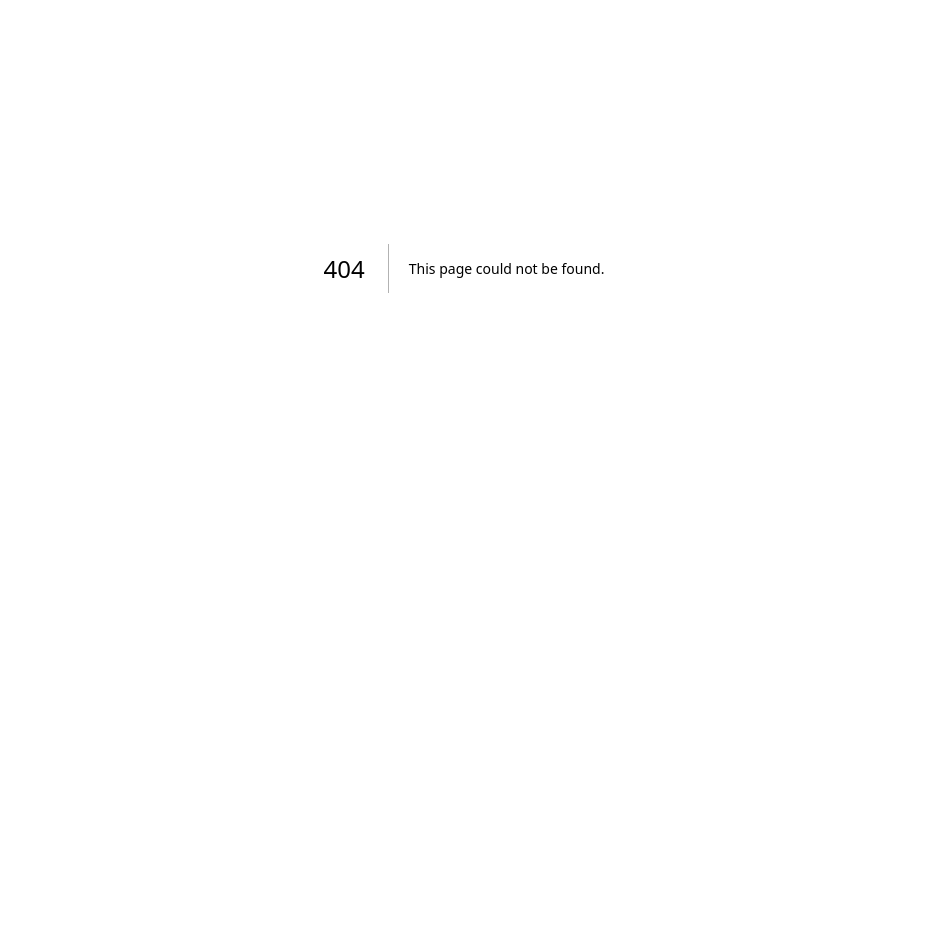
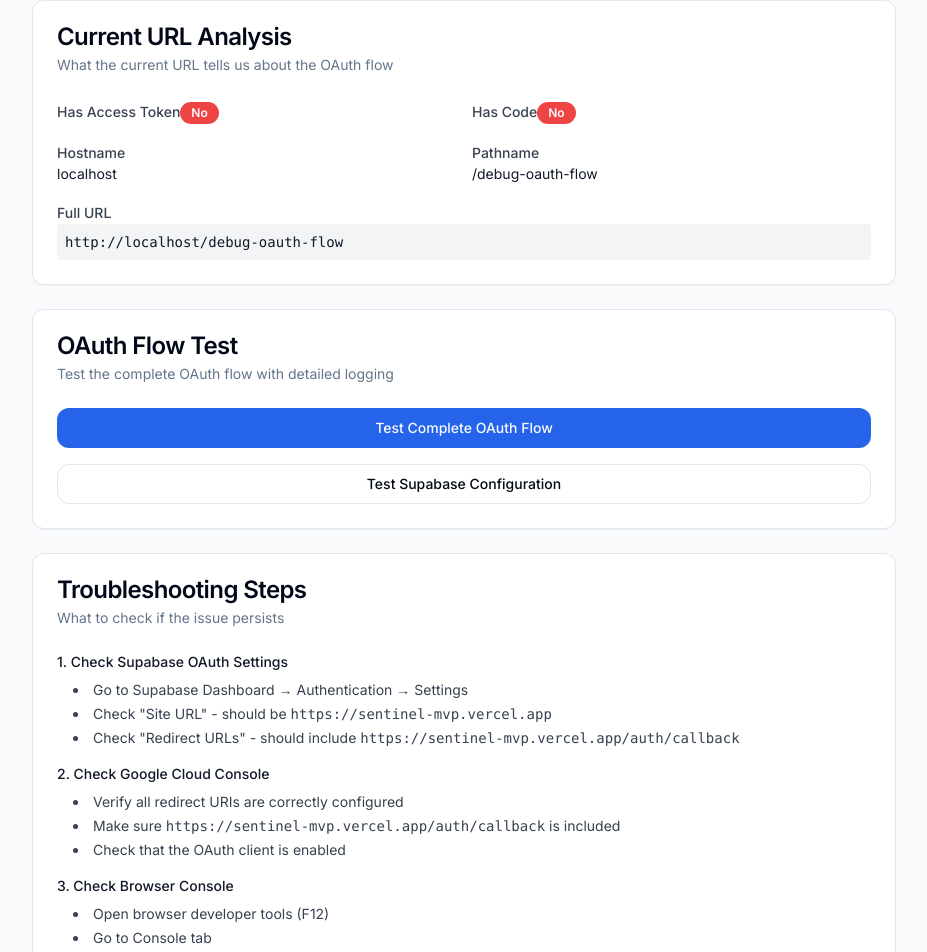
Before and after one commit to shreyjain11/sentinel-mvp, a Next.js app: page /debug-oauth-flow in a window 1280 px wide. Before the commit this address had no page. Shown: the part 132-1084 px from the top of the page, without its empty margins (176-1103 px from the left). Before the commit the page ends 800 px from the top, so only its background shows below. Built offline with nearby package versions, Linux system fonts and the light colour scheme.

Commit message:
Add OAuth flow debug page

```diff
--- /dev/null
+++ b/src/app/debug-oauth-flow/page.tsx
@@ -0,0 +1,204 @@
+'use client'
+
+import { useState, useEffect } from 'react'
+import { Card, CardContent, CardDescription, CardHeader, CardTitle } from '@/components/ui/card'
+import { Button } from '@/components/ui/button'
+import { Badge } from '@/components/ui/badge'
+
+export default function DebugOAuthFlowPage() {
+  const [debugInfo, setDebugInfo] = useState<any>(null)
+  const [isLoading, setIsLoading] = useState(false)
+
+  useEffect(() => {
+    // Check if we're on a callback page
+    const url = window.location.href
+    const hasAccessToken = url.includes('#access_token=')
+    const hasCode = url.includes('?code=')
+
+    setDebugInfo({
+      currentUrl: url,
+      hasAccessToken,
+      hasCode,
+      hostname: window.location.hostname,
+      pathname: window.location.pathname,
+      search: window.location.search,
+      hash: window.location.hash,
+      timestamp: new Date().toISOString()
+    })
+  }, [])
+
+  const testOAuthFlow = async () => {
+    setIsLoading(true)
+    try {
+      const { supabase } = await import('@/lib/supabase')
+
+      // Test the OAuth flow with detailed logging
+      console.log('Starting OAuth flow test...')
+
+      const { data, error } = await supabase.auth.signInWithOAuth({
+        provider: 'google',
+        options: {
+          redirectTo: 'https://sentinel-mvp.vercel.app/auth/callback',
+          queryParams: {
+            access_type: 'offline',
+            prompt: 'consent',
+          },
+        },
+      })
+
+      if (error) {
+        console.error('OAuth error:', error)
+        alert(`OAuth Error: ${error.message}`)
+      } else {
+        console.log('OAuth initiated:', data)
+        alert('OAuth initiated successfully! Check the console for details.')
+      }
+    } catch (error) {
+      console.error('Test error:', error)
+      alert(`Test Error: ${error}`)
+    } finally {
+      setIsLoading(false)
+    }
+  }
+
+  const checkSupabaseConfig = async () => {
+    try {
+      const { supabase } = await import('@/lib/supabase')
+
+      // Check if we can connect to Supabase
+      const { data, error } = await supabase.auth.getSession()
+
+      alert(`Supabase connection test:\nData: ${JSON.stringify(data)}\nError: ${error?.message || 'None'}`)
+    } catch (error) {
+      alert(`Supabase config error: ${error}`)
+    }
+  }
+
+  return (
+    <div className="min-h-screen bg-gray-50 py-8">
+      <div className="container mx-auto px-4 max-w-4xl">
+        <div className="mb-8">
+          <h1 className="text-3xl font-bold text-gray-900 mb-2">OAuth Flow Debug</h1>
+          <p className="text-gray-600">Detailed debugging of the OAuth authentication flow</p>
+        </div>
+
+        <div className="grid gap-6">
+          <Card>
+            <CardHeader>
+              <CardTitle>Current URL Analysis</CardTitle>
+              <CardDescription>What the current URL tells us about the OAuth flow</CardDescription>
+            </CardHeader>
+            <CardContent className="space-y-4">
+              {debugInfo && (
+                <>
+                  <div className="grid grid-cols-1 md:grid-cols-2 gap-4">
+                    <div>
+                      <label className="text-sm font-medium text-gray-700">Has Access Token</label>
+                      <Badge variant={debugInfo.hasAccessToken ? "default" : "destructive"}>
+                        {debugInfo.hasAccessToken ? "Yes" : "No"}
+                      </Badge>
+                    </div>
+                    <div>
+                      <label className="text-sm font-medium text-gray-700">Has Code</label>
+                      <Badge variant={debugInfo.hasCode ? "default" : "destructive"}>
+                        {debugInfo.hasCode ? "Yes" : "No"}
+                      </Badge>
+                    </div>
+                    <div>
+                      <label className="text-sm font-medium text-gray-700">Hostname</label>
+                      <p className="text-sm text-gray-900">{debugInfo.hostname}</p>
+                    </div>
+                    <div>
+                      <label className="text-sm font-medium text-gray-700">Pathname</label>
+                      <p className="text-sm text-gray-900">{debugInfo.pathname}</p>
+                    </div>
+                  </div>
+                  <div>
+                    <label className="text-sm font-medium text-gray-700">Full URL</label>
+                    <p className="text-sm text-gray-900 break-all font-mono bg-gray-100 p-2 rounded">
+                      {debugInfo.currentUrl}
+                    </p>
+                  </div>
+                </>
+              )}
+            </CardContent>
+          </Card>
+
+          <Card>
+            <CardHeader>
+              <CardTitle>OAuth Flow Test</CardTitle>
+              <CardDescription>Test the complete OAuth flow with detailed logging</CardDescription>
+            </CardHeader>
+            <CardContent className="space-y-4">
+              <Button
+                onClick={testOAuthFlow}
+                disabled={isLoading}
+                className="w-full"
+              >
+                {isLoading ? 'Testing OAuth Flow...' : 'Test Complete OAuth Flow'}
+              </Button>
+              <Button
+                onClick={checkSupabaseConfig}
+                variant="outline"
+                className="w-full"
+              >
+                Test Supabase Configuration
+              </Button>
+            </CardContent>
+          </Card>
+
+          <Card>
+            <CardHeader>
+              <CardTitle>Troubleshooting Steps</CardTitle>
+              <CardDescription>What to check if the issue persists</CardDescription>
+            </CardHeader>
+            <CardContent>
+              <div className="space-y-4 text-sm">
+                <div>
+                  <h4 className="font-medium text-gray-900 mb-2">1. Check Supabase OAuth Settings</h4>
+                  <ul className="list-disc list-inside ml-4 space-y-1 text-gray-700">
+                    <li>Go to Supabase Dashboard → Authentication → Settings</li>
+                    <li>Check "Site URL" - should be <code>https://sentinel-mvp.vercel.app</code></li>
+                    <li>Check "Redirect URLs" - should include <code>https://sentinel-mvp.vercel.app/auth/callback</code></li>
+                  </ul>
+                </div>
+
+                <div>
+                  <h4 className="font-medium text-gray-900 mb-2">2. Check Google Cloud Console</h4>
+                  <ul className="list-disc list-inside ml-4 space-y-1 text-gray-700">
+                    <li>Verify all redirect URIs are correctly configured</li>
+                    <li>Make sure <code>https://sentinel-mvp.vercel.app/auth/callback</code> is included</li>
+                    <li>Check that the OAuth client is enabled</li>
+                  </ul>
+                </div>
+
+                <div>
+                  <h4 className="font-medium text-gray-900 mb-2">3. Check Browser Console</h4>
+                  <ul className="list-disc list-inside ml-4 space-y-1 text-gray-700">
+                    <li>Open browser developer tools (F12)</li>
+                    <li>Go to Console tab</li>
+                    <li>Look for any error messages during OAuth flow</li>
+                  </ul>
+                </div>
+              </div>
+            </CardContent>
+          </Card>
+
+          {debugInfo && (
+            <Card>
+              <CardHeader>
+                <CardTitle>Raw Debug Data</CardTitle>
+                <CardDescription>Complete debug information</CardDescription>
+              </CardHeader>
+              <CardContent>
+                <pre className="text-xs bg-gray-100 p-4 rounded overflow-auto max-h-64">
+                  {JSON.stringify(debugInfo, null, 2)}
+                </pre>
+              </CardContent>
+            </Card>
+          )}
+        </div>
+      </div>
+    </div>
+  )
+}
```
